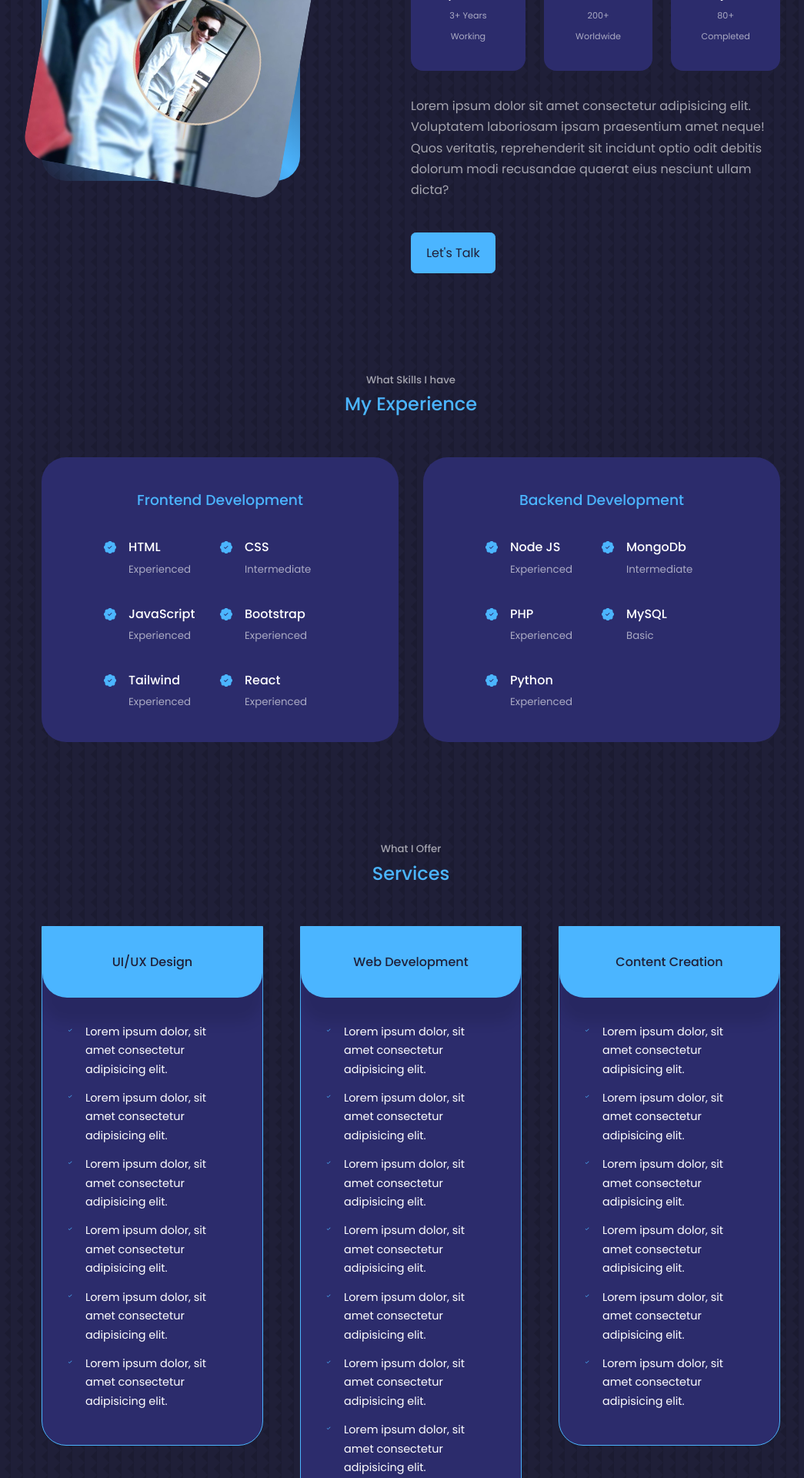
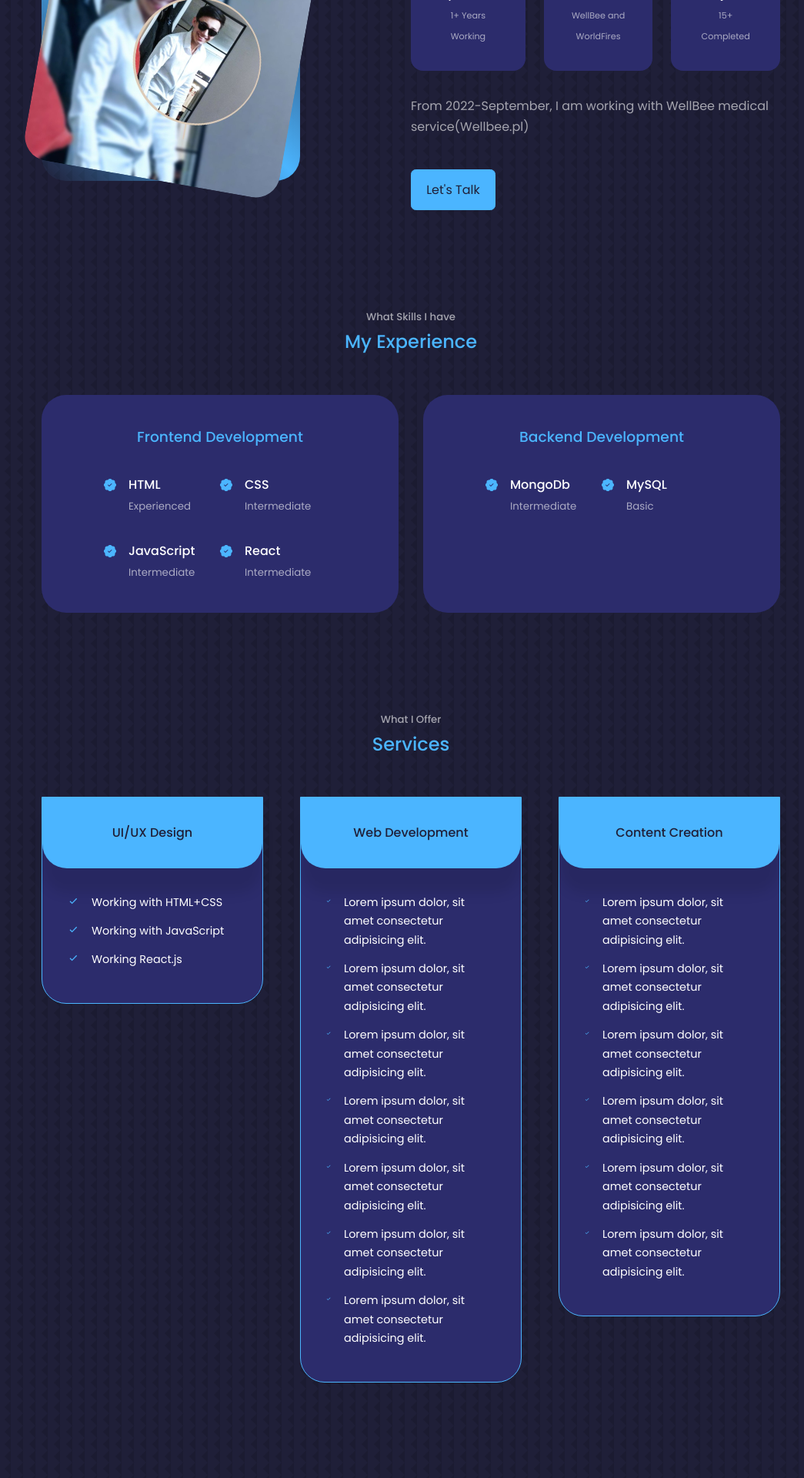
Before and after one commit to botirjonshokirov/portfolio-website, a React (Create React App) app: page / in a window 1280 px wide. Shown: the part 1140-3060 px from the top of the page at 77% size, without its empty margins (106-1151 px from the left). Built offline with nearby package versions, Linux system fonts and the light colour scheme.

Commit message:
changed content

```diff
--- a/src/components/about/About.jsx
+++ b/src/components/about/About.jsx
@@ -22,24 +22,22 @@ const About = () => {
             <article className="about__card">
               <FaAward className="about__icon" />
               <h5>Experience</h5>
-              <small>3+ Years Working</small>
+              <small>1+ Years Working</small>
             </article>
             <article className="about__card">
               <FiUsers className="about__icon" />
               <h5>Clients</h5>
-              <small>200+ Worldwide</small>
+              <small>WellBee and WorldFires</small>
             </article>
             <article className="about__card">
               <VscFolderLibrary className="about__icon" />
               <h5>Projects</h5>
-              <small>80+ Completed</small>
+              <small>15+ Completed</small>
             </article>
           </div>
           <p>
-            Lorem ipsum dolor sit amet consectetur adipisicing elit. Voluptatem
-            laboriosam ipsam praesentium amet neque! Quos veritatis,
-            reprehenderit sit incidunt optio odit debitis dolorum modi
-            recusandae quaerat eius nesciunt ullam dicta?
+            From 2022-September, I am working with WellBee medical
+            service(Wellbee.pl)
           </p>
           <a href="#contact" className="btn btn-primary">
             Let's Talk
--- a/src/components/contact/Contact.jsx
+++ b/src/components/contact/Contact.jsx
@@ -2,7 +2,6 @@ import React from "react";
 import "./Contact.css";
 import { MdOutlineEmail } from "react-icons/md";
 import { RiMessengerLine } from "react-icons/ri";
-import { BsWhatsapp } from "react-icons/bs";
 import { useRef } from "react";
 import emailjs from "emailjs-com";
 
@@ -35,15 +34,9 @@ const Contact = () => {
           </article>
           <article className="contact__option">
             <RiMessengerLine className="contact__option-icon" />
-            <h4>Messenger</h4>
-            <h5>shokirovbotirjon2003@gmail.com</h5>
-            <a href="mailto:shokirovbotirjon2003@gmail.com">Send a message</a>
-          </article>
-          <article className="contact__option">
-            <BsWhatsapp className="contact__option-icon" />
-            <h4>WhatsApp</h4>
-            <h5>shokirovbotirjon2003@gmail.com</h5>
-            <a href="mailto:shokirovbotirjon2003@gmail.com">Send a message</a>
+            <h4>Telegram</h4>
+            <h5>https://t.me/Shokirov_Botirjon</h5>
+            <a href="https://t.me/Shokirov_Botirjon">Send a message</a>
           </article>
         </div>
         {/* END OF CONTACT OPTION */}
--- a/src/components/experience/Experience.jsx
+++ b/src/components/experience/Experience.jsx
@@ -30,28 +30,15 @@ const Experience = () => {
               <BsPatchCheckFill className="experience__details-icon" />
               <div>
                 <h4>JavaScript</h4>
-                <small className="text-light">Experienced</small>
+                <small className="text-light">Intermediate</small>
               </div>
             </article>
-            <article className="experience__details">
-              <BsPatchCheckFill className="experience__details-icon" />
-              <div>
-                <h4>Bootstrap</h4>
-                <small className="text-light">Experienced</small>
-              </div>
-            </article>
-            <article className="experience__details">
-              <BsPatchCheckFill className="experience__details-icon" />
-              <div>
-                <h4>Tailwind</h4>
-                <small className="text-light">Experienced</small>
-              </div>
-            </article>
+
             <article className="experience__details">
               <BsPatchCheckFill className="experience__details-icon" />
               <div>
                 <h4>React</h4>
-                <small className="text-light">Experienced</small>
+                <small className="text-light">Intermediate</small>
               </div>
             </article>
           </div>
@@ -65,36 +52,16 @@ const Experience = () => {
             <article className="experience__details">
               <BsPatchCheckFill className="experience__details-icon" />
               <div>
-                <h4>Node JS</h4>
-                <small className="text-light">Experienced</small>
-              </div>
-            </article>
-            <article className="experience__details">
-              <BsPatchCheckFill className="experience__details-icon" />
-              <div>
                 <h4>MongoDb</h4>
                 <small className="text-light">Intermediate</small>
               </div>
             </article>
-            <article className="experience__details">
-              <BsPatchCheckFill className="experience__details-icon" />
-              <div>
-                <h4>PHP</h4>
-                <small className="text-light">Experienced</small>
-              </div>
-            </article>
+
             <article className="experience__details">
               <BsPatchCheckFill className="experience__details-icon" />
               <div>
                 <h4>MySQL</h4>
                 <small className="text-light">Basic</small>
-              </div>
-            </article>
-            <article className="experience__details">
-              <BsPatchCheckFill className="experience__details-icon" />
-              <div>
-                <h4>Python</h4>
-                <small className="text-light">Experienced</small>
               </div>
             </article>
           </div>
--- a/src/components/footer/Footer.jsx
+++ b/src/components/footer/Footer.jsx
@@ -3,7 +3,7 @@ import "./Footer.css";
 
 import { FaFacebookF } from "react-icons/fa";
 import { FiInstagram } from "react-icons/fi";
-import { IoLogoTwitter } from "react-icons/io";
+import { FiGithub } from "react-icons/fi";
 
 const Footer = () => {
   return (
@@ -37,14 +37,14 @@ const Footer = () => {
       </ul>
 
       <div className="footer__socials">
-        <a href="https://facebook.com">
+        <a href="https://www.facebook.com/botirjonshokir/">
           <FaFacebookF />
         </a>
-        <a href="https://instagram.com">
+        <a href="https://www.instagram.com/_botirjonshokirov_/">
           <FiInstagram />
         </a>
-        <a href="https://twitter.com">
-          <IoLogoTwitter />
+        <a href="https://github.com/botirjonshokirov">
+          <FiGithub />
         </a>
       </div>
 
--- a/src/components/services/Services.jsx
+++ b/src/components/services/Services.jsx
@@ -17,27 +17,15 @@ const Services = () => {
           <ul className="service__list">
             <li>
               <BiCheck className="service__list-icon" />
-              <p>Lorem ipsum dolor, sit amet consectetur adipisicing elit. </p>
+              <p>Working with HTML+CSS </p>
             </li>
             <li>
               <BiCheck className="service__list-icon" />
-              <p>Lorem ipsum dolor, sit amet consectetur adipisicing elit. </p>
+              <p>Working with JavaScript </p>
             </li>
             <li>
               <BiCheck className="service__list-icon" />
-              <p>Lorem ipsum dolor, sit amet consectetur adipisicing elit. </p>
-            </li>
-            <li>
-              <BiCheck className="service__list-icon" />
-              <p>Lorem ipsum dolor, sit amet consectetur adipisicing elit. </p>
-            </li>
-            <li>
-              <BiCheck className="service__list-icon" />
-              <p>Lorem ipsum dolor, sit amet consectetur adipisicing elit. </p>
-            </li>
-            <li>
-              <BiCheck className="service__list-icon" />
-              <p>Lorem ipsum dolor, sit amet consectetur adipisicing elit. </p>
+              <p>Working React.js </p>
             </li>
           </ul>
         </article>
```
Also changed, not shown: src/components/header/Header1.css (deleted, +0 -82 lines), src/components/header/Header1.jsx (deleted, +0 -27 lines).
